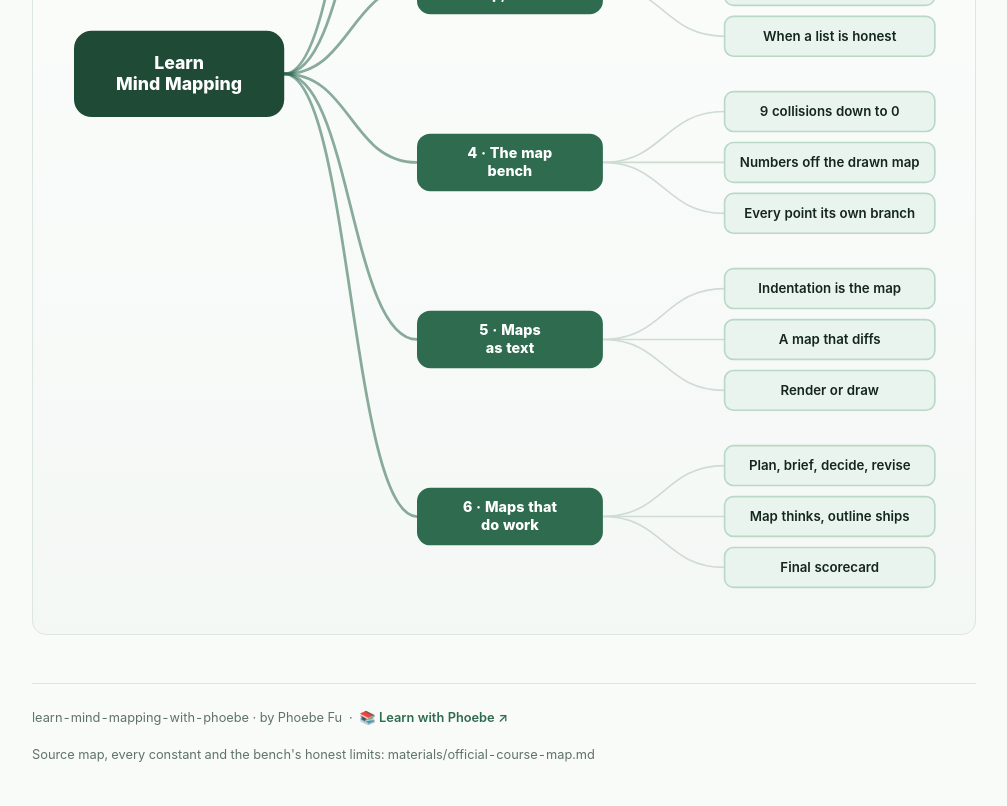
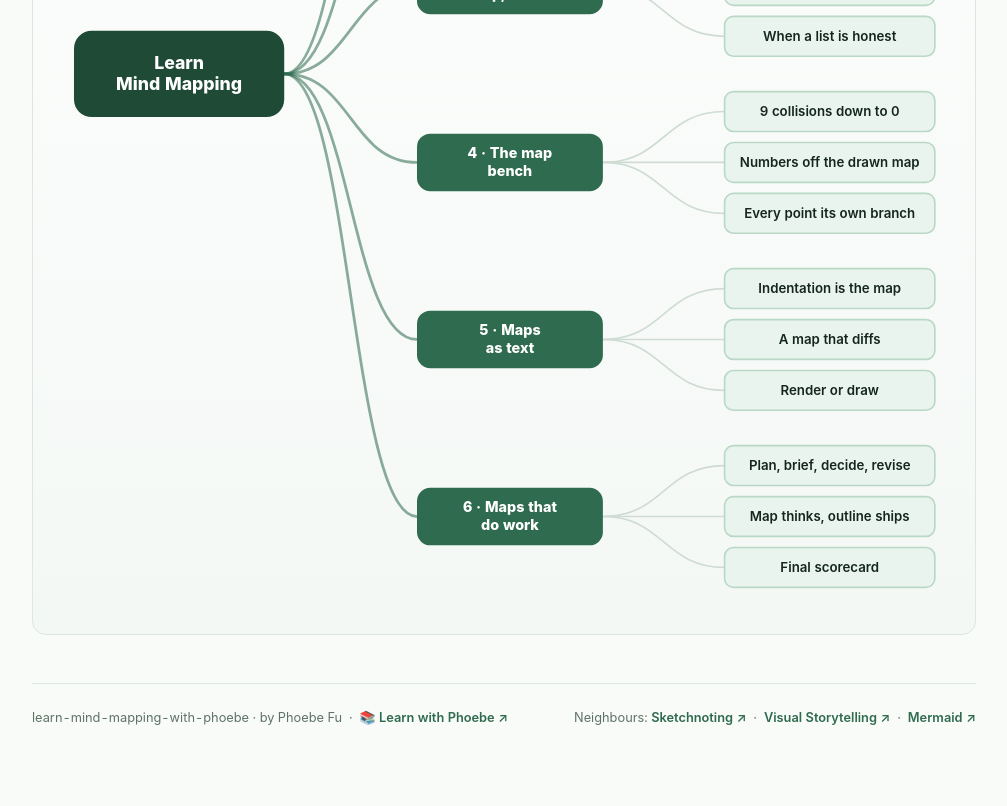
Before and after one commit to phoebefu6/learn-mind-mapping-with-phoebe, a plain HTML site: page index.html in a window 1280 px wide. Shown: the part 3561-4367 px from the top of the page, without its empty margins (136-1143 px from the left). After the commit the page ends 4331 px from the top, so only its background shows below. Drawn offline with Linux system fonts and the light colour scheme.

Commit message:
Landing footer: drop the internal source-map path, link the sibling courses
An audience-facing page carries no build scaffolding. The hub link stays first,
and the second line now points at the neighbouring courses a reader might want.

```diff
--- a/index.html
+++ b/index.html
@@ -227,7 +227,7 @@
 
   <footer class="pagefoot">
     <span>learn-mind-mapping-with-phoebe · by Phoebe Fu &nbsp;·&nbsp; 📚 <a href="https://phoebefu6.github.io/learn-with-phoebe/">Learn with Phoebe ↗</a></span>
-    <span>Source map, every constant and the bench's honest limits: <span class="mono">materials/official-course-map.md</span></span>
+    <span>Neighbours: <a href="https://phoebefu6.github.io/learn-sketchnoting-with-phoebe/">Sketchnoting ↗</a> &nbsp;·&nbsp; <a href="https://phoebefu6.github.io/learn-visual-storytelling-with-phoebe/">Visual Storytelling ↗</a> &nbsp;·&nbsp; <a href="https://phoebefu6.github.io/learn-mermaid-with-phoebe/">Mermaid ↗</a></span>
   </footer>
 
 </main>
```
